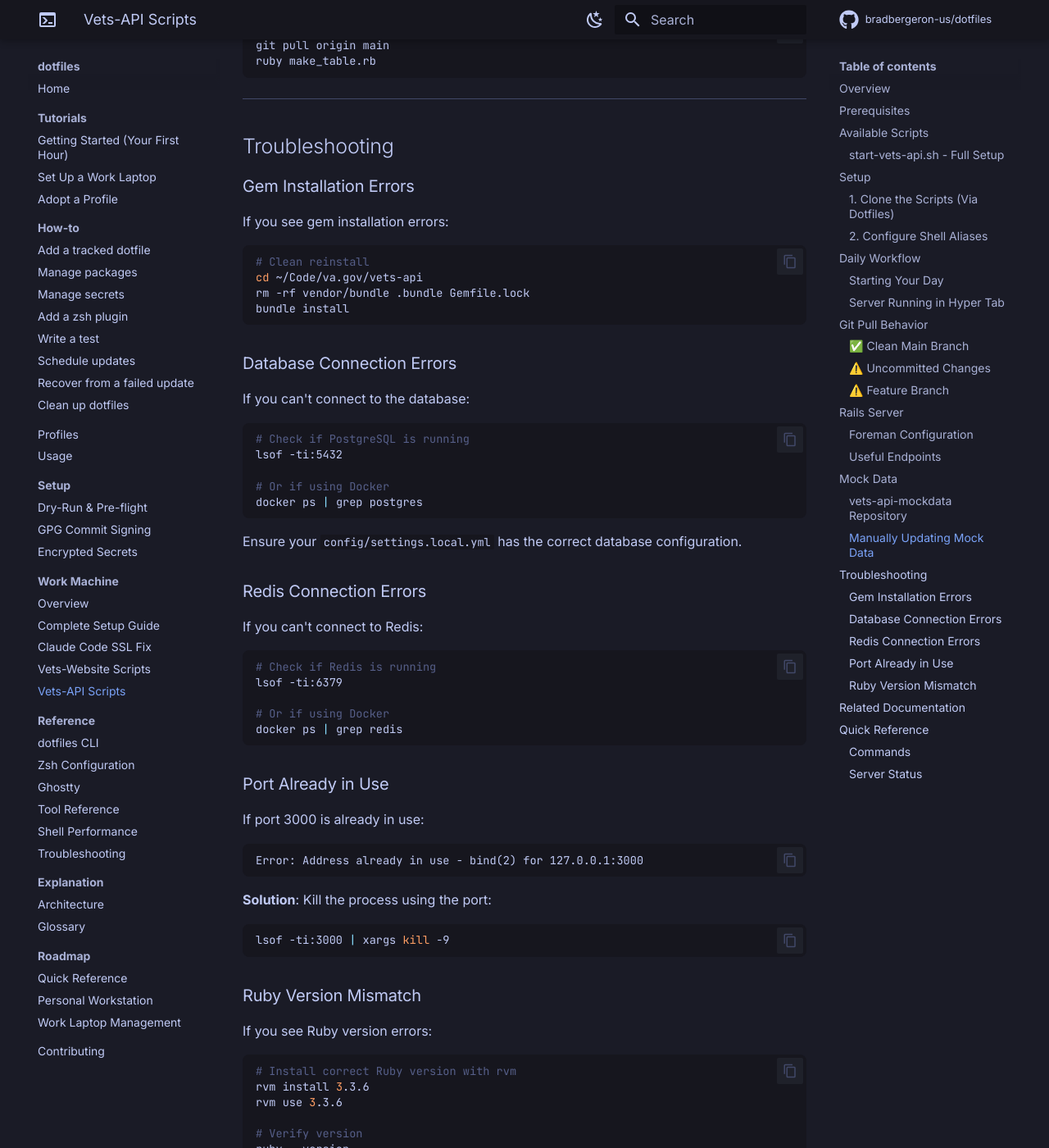
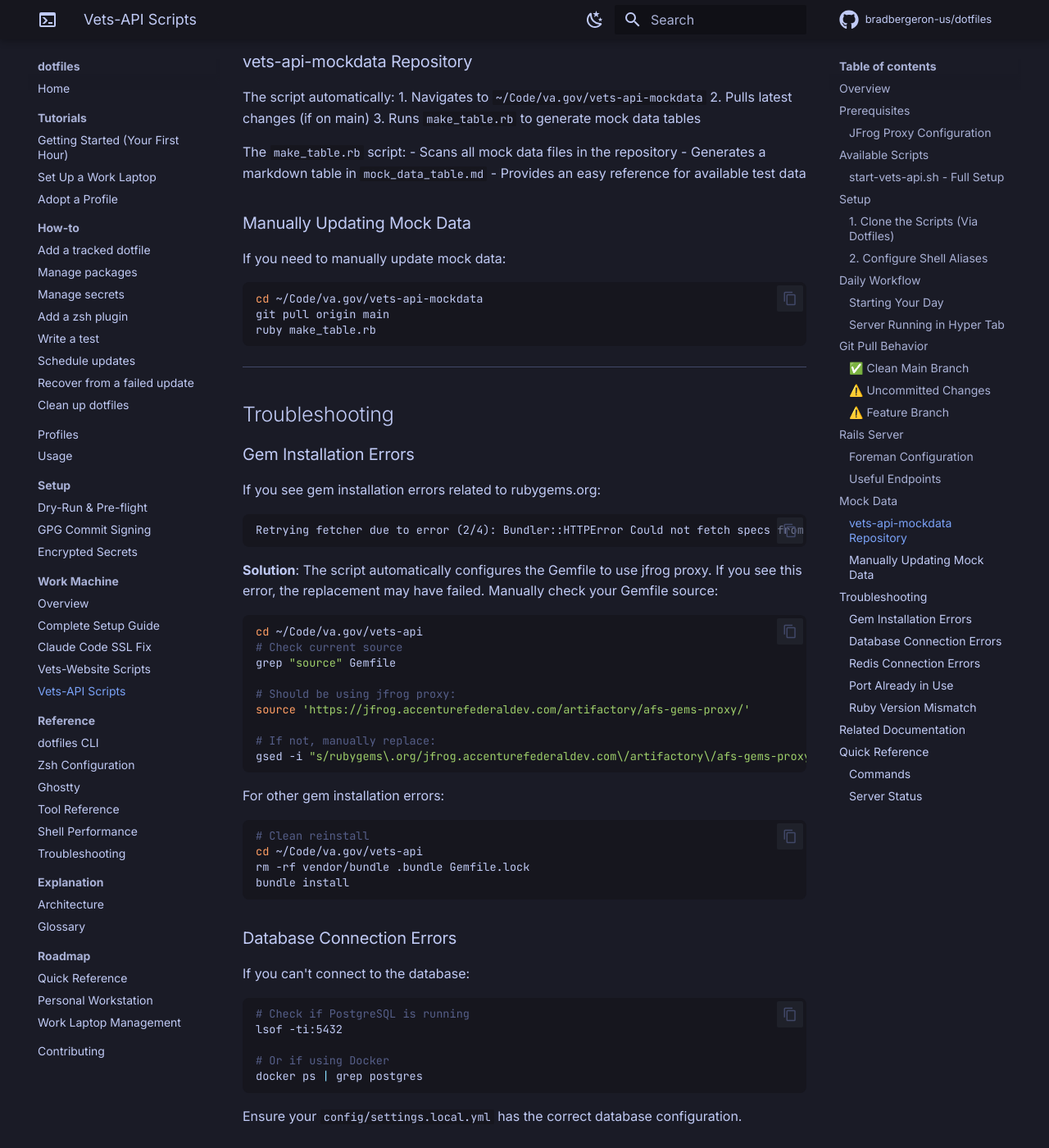
Before and after one commit to bradbergeron-us/dotfiles, an MkDocs documentation site: the page built from docs/vets-api.md, in a window 1280 px wide and 1400 px high, scrolled down 5001 px. Shown: the whole window at 82% size. Built offline with MkDocs 1.6.1 and Material for MkDocs 9.7.7, drawn with Linux system fonts in a browser that asks for light colours; comment, search, counter and statistics services are not loaded; some of the changed text lies outside the part shown.

Commit message:
feat: configure Gemfile to use jfrog proxy for gem installation
Adds automatic Gemfile source replacement to use the corporate jfrog proxy instead of rubygems.org. This prevents gem installation failures due to network restrictions and ensures all gems are fetched through the approved proxy.

Co-Authored-By: Claude Opus 4.6 <noreply@anthropic.com>

````diff
--- a/docs/vets-api.md
+++ b/docs/vets-api.md
@@ -20,8 +20,20 @@ Before using this script, ensure you have:
 - **PostgreSQL** (running via Docker or locally)
 - **Redis** (running via Docker or locally)
 - **Bundler** (Ruby dependency manager)
+- **gsed** (GNU sed) - install via `brew install gsed`
+- **jfrog proxy configured** for gem installation
 - **vets-api repository** cloned to `~/Code/va.gov/vets-api`
 - **vets-api-mockdata repository** cloned to `~/Code/va.gov/vets-api-mockdata`
+
+### JFrog Proxy Configuration
+
+The script automatically configures the `Gemfile` to use the corporate jfrog proxy instead of rubygems.org:
+
+```
+https://jfrog.accenturefederaldev.com/artifactory/afs-gems-proxy/
+```
+
+This replacement happens automatically each time the script runs.
 
 ---
 
@@ -38,8 +50,9 @@ The comprehensive daily startup script that syncs everything.
 3. Updates vets-api-mockdata repository
 4. Runs `make_table.rb` to generate mock data tables
 5. Validates Ruby version
-6. **Installs/updates bundle dependencies**
-7. Starts the Rails server with foreman in a new Hyper tab
+6. **Configures Gemfile to use jfrog proxy** (replaces rubygems.org)
+7. **Installs/updates bundle dependencies**
+8. Starts the Rails server with foreman in a new Hyper tab
 
 **Time**: 2-4 minutes
 
@@ -239,7 +252,27 @@ ruby make_table.rb
 
 ### Gem Installation Errors
 
-If you see gem installation errors:
+If you see gem installation errors related to rubygems.org:
+
+```
+Retrying fetcher due to error (2/4): Bundler::HTTPError Could not fetch specs from https://rubygems.org/
+```
+
+**Solution**: The script automatically configures the Gemfile to use jfrog proxy. If you see this error, the replacement may have failed. Manually check your Gemfile source:
+
+```bash
+cd ~/Code/va.gov/vets-api
+# Check current source
+grep "source" Gemfile
+
+# Should be using jfrog proxy:
+source 'https://jfrog.accenturefederaldev.com/artifactory/afs-gems-proxy/'
+
+# If not, manually replace:
+gsed -i "s/rubygems\.org/jfrog.accenturefederaldev.com\/artifactory\/afs-gems-proxy/g" Gemfile
+```
+
+For other gem installation errors:
 
 ```bash
 # Clean reinstall
````
Also changed, not shown: 1 other file.
